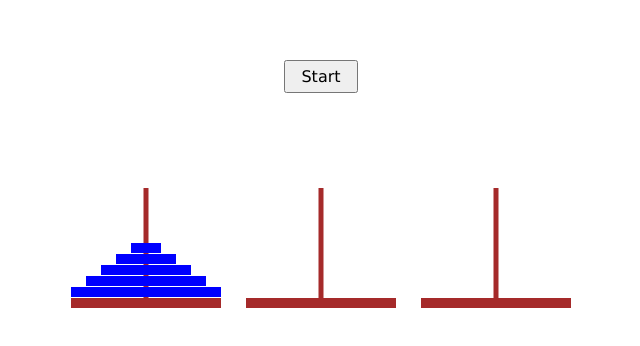
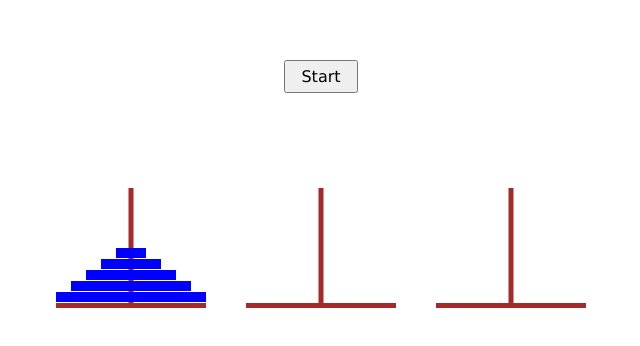
Before and after one commit to ScriptRaccoon/hanoi-tower, a plain HTML site: page index.html in a window 1280 px wide. Shown: the part 216-562 px from the top of the page, without its empty margins (319-959 px from the left). Drawn offline with nearby package versions, Linux system fonts and the light colour scheme.

Commit message:
css variables for everything

```diff
--- a/style.css
+++ b/style.css
@@ -43,8 +43,16 @@ button {
 /* game */
 
 #game {
-    width: 500px;
-    height: 165px;
+    --game-height: 165px;
+    --peg-width: 150px;
+    --peg-height: 120px;
+    --peg-distance: 40px;
+    --peg-thickness: 5px;
+    --disk-scaler: calc(var(--peg-width) / 5);
+    --disk-height: 10px;
+    --disk-margin: 1px;
+    width: calc(3 * var(--peg-width) + 2 * var(--peg-distance));
+    height: var(--game-height);
     margin: 0 auto;
     position: relative;
 }
@@ -52,8 +60,8 @@ button {
 /* pegs */
 
 .peg {
-    width: 150px;
-    height: 10px;
+    width: var(--peg-width);
+    height: var(--peg-thickness);
     background: brown;
     position: absolute;
 }
@@ -65,19 +73,19 @@ button {
 
 .peg:nth-of-type(2) {
     bottom: 0;
-    left: 175px;
+    left: calc(var(--peg-width) + var(--peg-distance));
 }
 
 .peg:nth-of-type(3) {
     bottom: 0;
-    left: 350px;
+    right: 0;
 }
 
 .peg::after {
     content: "";
     position: absolute;
-    width: 5px;
-    height: 120px;
+    width: var(--peg-thickness);
+    height: var(--peg-height);
     background: brown;
     bottom: 0;
     left: 50%;
@@ -87,13 +95,21 @@ button {
 /* disks */
 
 .disk {
-    width: calc(var(--size) * 30px);
-    height: 10px;
+    width: calc(var(--size) * var(--disk-scaler));
+    height: var(--disk-height);
     background: blue;
     transform: translateX(
-            calc(var(--x) * 175px + 15 * (5 - var(--size)) * 1px)
+            calc(
+                var(--x) * (var(--peg-width) + var(--peg-distance)) +
+                    0.5 * (5 - var(--size)) * var(--disk-scaler)
+            )
         )
-        translateY(calc(165px - 10px - 11 * var(--y) * 1px));
+        translateY(
+            calc(
+                var(--game-height) - var(--peg-thickness) - var(--y) *
+                    (var(--disk-height) + var(--disk-margin))
+            )
+        );
     position: absolute;
     transition: transform ease-out;
 }
```
